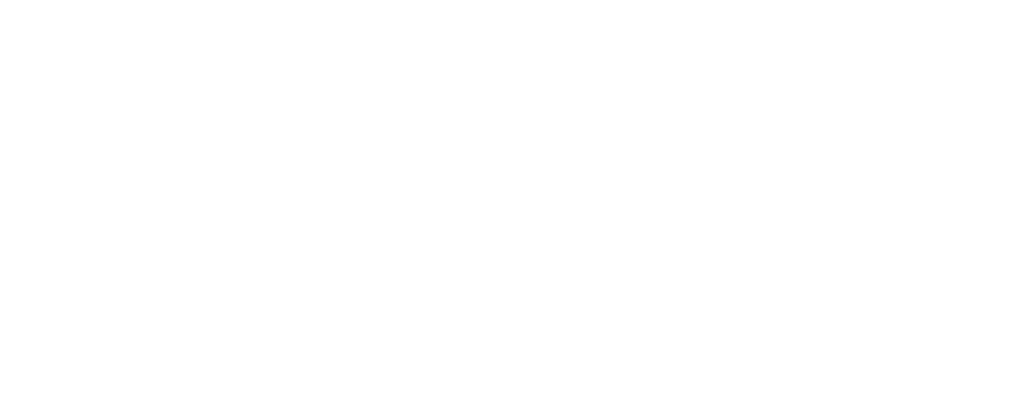
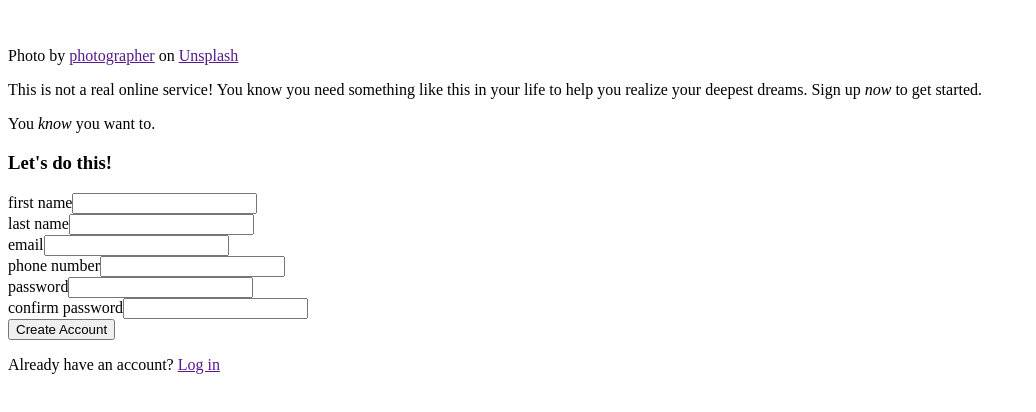
Before and after one commit to sams05/odin-signup-form, a plain HTML site: page index.html in a window 1280 px wide. Shown: the whole page, without its empty margins (0-1036 px from the left). Drawn offline with Linux system fonts and the light colour scheme.

Commit message:
Add all the HTML elements for basic page structure

```diff
--- a/index.html
+++ b/index.html
@@ -8,6 +8,47 @@
     <link rel="stylesheet" href="style.css">
 </head>
 <body>
-
+    <div class="page-container">
+        <div class="side">
+            <!-- Logo -->
+            <div>
+                <img src="" alt="">
+                <h1></h1>
+            </div>
+            <p>Photo by <a href="">photographer</a> on <a href="">Unsplash</a></p>
+        </div>
+        <div class="main">
+            <p>
+                This is not a real online service!
+                You know you need something like this in your life to help you realize your deepest dreams.
+                Sign up <em>now</em> to get started.
+            </p>
+            <p>You <em>know</em> you want to.</p>
+            <form action="" method="get">
+                <!-- Using get method to check submission value. Should use post method in real signup form -->
+                <h3>Let's do this!</h3>
+                <div>
+                    <label for="">first name</label><input type="text">
+                </div>
+                <div>
+                    <label for="">last name</label><input type="text">
+                </div>
+                <div>
+                    <label for="">email</label><input type="text">
+                </div>
+                <div>
+                    <label for="">phone number</label><input type="text">
+                </div>
+                <div>
+                    <label for="">password</label><input type="text">
+                </div>
+                <div>
+                    <label for="">confirm password</label><input type="text">
+                </div>
+            </form>
+            <button>Create Account</button>
+            <p>Already have an account? <a href="">Log in</a></p>
+        </div>
+    </div>
 </body>
 </html>
```
